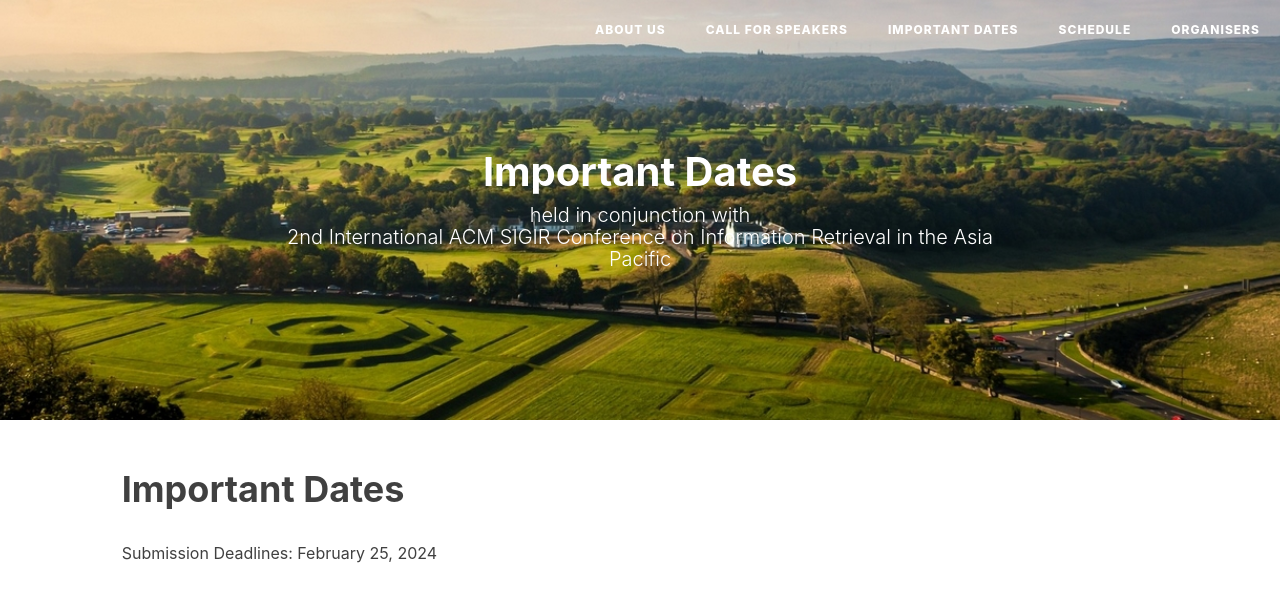
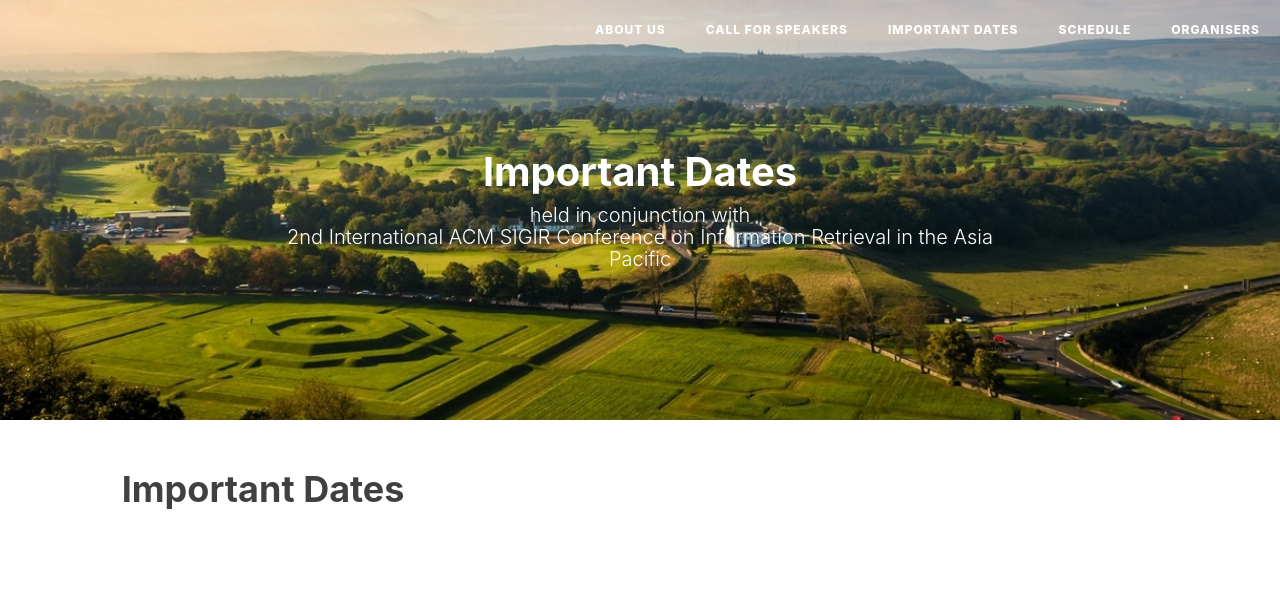
Before and after one commit to R3AG-SIGIR-AP/R3AG-SIGIR-AP.github.io, a Jekyll site: the page built from Important Dates.md, in a window 1280 px wide. Shown: the top 602 px of the page. Built offline with Jekyll 4.4.1, drawn with Linux system fonts in a browser that asks for light colours; nearby versions of some CDN libraries; our own code applies the rules of GitHub Pages for plain Markdown files.

Commit message:
basic clean up

```diff
--- a/Important Dates.md
+++ b/Important Dates.md
@@ -4,4 +4,3 @@ description: ""
 ---
 
 # Important Dates
-Submission Deadlines: February 25, 2024
```
